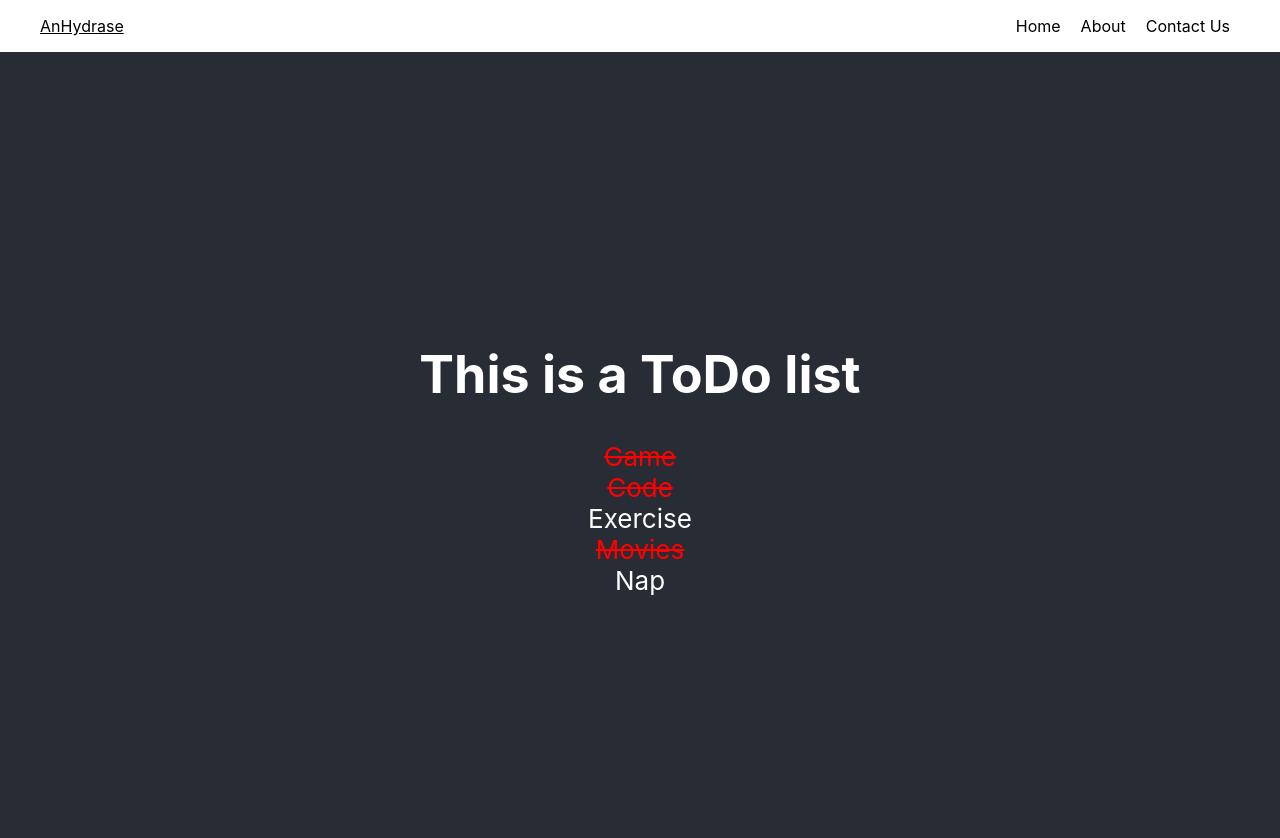
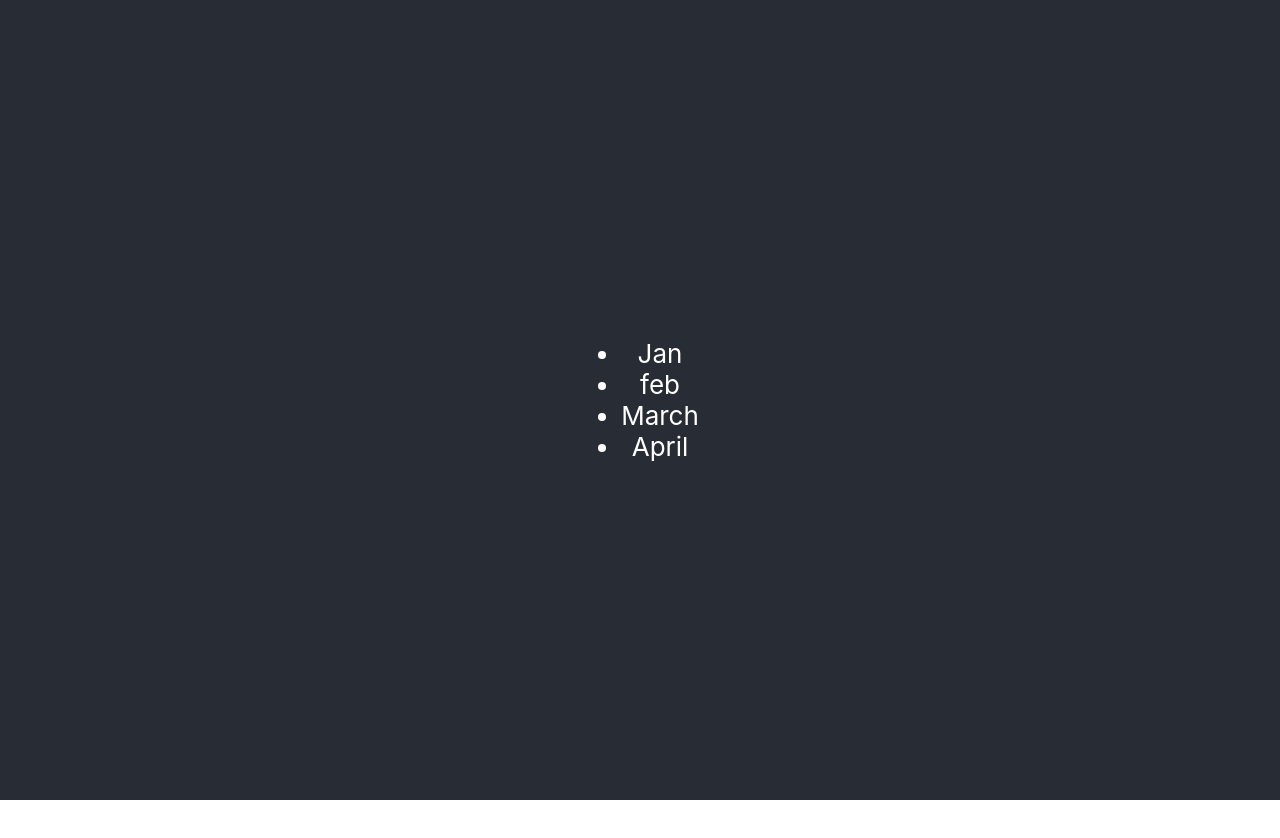
Before and after one commit to Tochy112/AnHydrase-react, a React (Create React App) app: page / in a window 1280 px wide. Shown: the top 838 px of the page. After the commit the page ends 800 px from the top, so only its background shows below. Built offline with nearby package versions, Linux system fonts and the light colour scheme.

Commit message:
updated files

```diff
--- a/src/App.js
+++ b/src/App.js
@@ -4,18 +4,45 @@ import Header from './pages/Header';
 import {useState} from 'react';
 import data from './data.json';
 import ToDoList from './pages/ToDoList';
+import ToDoForm from './ToDoForm';
+import List2 from './List2';
+import List from './List';
 
 
   function App() {
 
-  const [toDoList, setToDoList] = useState(data)
+    const [ toDoList, setToDoList ] = useState(data);
+
+    const handleToggle = (id) => {
+      let mapped = toDoList.map(task => {
+        return task.id === Number(id) ? { ...task, complete: !task.complete } : { ...task};
+      });
+      setToDoList(mapped);
+    }
+
+    const handleFilter = () => {
+      let filtered = toDoList.filter(task => {
+        return !task.complete;
+      });
+      setToDoList(filtered);
+    }
+
+    const addTask = (userInput ) => {
+      let copy = [...toDoList];
+      copy = [...copy, { id: toDoList.length + 1, task: userInput, complete: false }];
+      setToDoList(copy);
+    }
+
     return (
       <div className="App">
-      <Navbar />
-      <header className="App-header">
-        <Header />
-        <ToDoList toDoList = {toDoList}/>
-      </header>
+        <div className='App-header'>
+          {/* <Header /> */}
+          {/* <ToDoForm addTask={addTask}/> */}
+          {/* <ToDoList toDoList={toDoList} handleToggle={handleToggle} handleFilter={handleFilter}/> */}
+
+          <List />
+        </div>
+
       </div>
     );
   }
--- /dev/null
+++ b/src/List.js
@@ -0,0 +1,20 @@
+import React from 'react'
+
+function List (){
+    const months = [
+        { id : 1, month : "Jan"},
+        { id : 2, month : "feb"},
+        { id : 3, month : "March"},
+        { id : 4, month : "April"}
+    ];
+    const listMonth = months.map((item =>
+        <li key={item.id}>{item.month}</li>
+))
+  return (
+    <div>
+        <ul>{listMonth}</ul>
+    </div>
+  )
+}
+
+export default List
--- /dev/null
+++ b/src/List2.js
@@ -0,0 +1,29 @@
+// import React ,{Component} from 'react';
+
+// class List2 extends Component {
+// constructor(props) {
+//     super(props);
+//     this.state = { months:["Jan","Feb", "Mar", "Apr", "May","June"]}
+//     this.state.bind(this)
+
+//     const list = props.months
+// }
+
+
+
+//     render() {
+//         return (
+//             <div>
+//                 <h1>  Months of the year</h1>
+//                 <ul>
+//                     {list.map((month =>
+//                         <li>{this.state.months} </li>
+//                     ))}
+
+//                 </ul>
+//             </div>
+//         );
+//     }
+// }
+
+// export default List2;
--- /dev/null
+++ b/src/ToDoForm.js
@@ -0,0 +1,24 @@
+import React, { useState } from 'react';
+
+const ToDoForm = ({ addTask }) => {
+
+    const [ userInput, setUserInput ] = useState('');
+
+    const handleChange = (e) => {
+        setUserInput(e.currentTarget.value)
+    }
+
+    const handleSubmit = (e) => {
+        e.preventDefault();
+        addTask(userInput);
+        setUserInput("");
+    }
+    return (
+        <form onSubmit={handleSubmit}>
+            <input value={userInput} type="text" onChange={handleChange} placeholder="Enter task..."/>
+            <button>Submit</button>
+        </form>
+    );
+};
+
+export default ToDoForm;
--- a/src/pages/ToDo.js
+++ b/src/pages/ToDo.js
@@ -1,11 +1,15 @@
 import React from 'react'
 
-const ToDo = ({todo}) => {
+const ToDo = ({todo, handleToggle}) => {
 
+  const handleClick = (e) => {
+    e.preventDefault()
+    handleToggle(e.currentTarget.id)
+}
   return (
     <div
       className={todo.complete? 'strike':''}
-      id = {todo.id} key = {todo.id+todo.task} name ="todo">{todo.task}
+      id = {todo.id} key = {todo.id+todo.task} value={todo.id} onClick={handleClick}  name ="todo">{todo.task}
     </div>
   )
 }
--- a/src/pages/ToDoList.js
+++ b/src/pages/ToDoList.js
@@ -1,15 +1,20 @@
 import React from 'react'
 import ToDo from './ToDo'
-import { useState, useEffect } from 'react'
 
-const ToDoList = ({toDoList}) => {
+const ToDoList = ({toDoList,handleToggle,handleFilter }) => {
+
+
   return (
     <div>
         {
             toDoList.map(todo =>{
-                return <ToDo todo={todo}/>
+                return <ToDo todo={todo} handleToggle={handleToggle} handleFilter={handleFilter}/>
+
+
             })
         }
+        <button style={{margin: '20px'}} onClick={handleFilter}>Clear Completed</button>
+
     </div>
   )
 }
--- a/src/pages/array.js
+++ b/src/pages/array.js
@@ -26,7 +26,7 @@ const array = () => {
 
             <tbody>
                 {items? items.map((item =>
-                    <tr>
+                    <tr key={id}>
 
                         <td>{item.name}</td>
                         <td>{item.category}</td>
```
Lines whose indentation alone changed are shown as unchanged.
